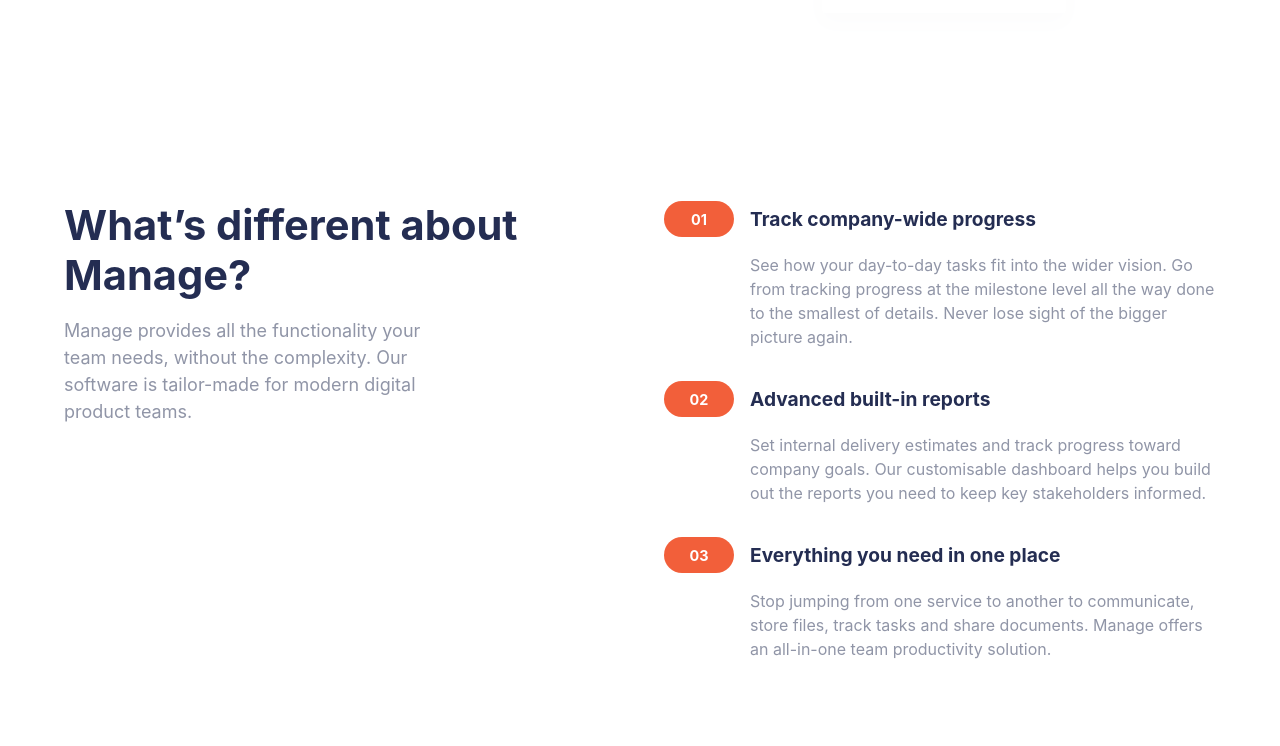
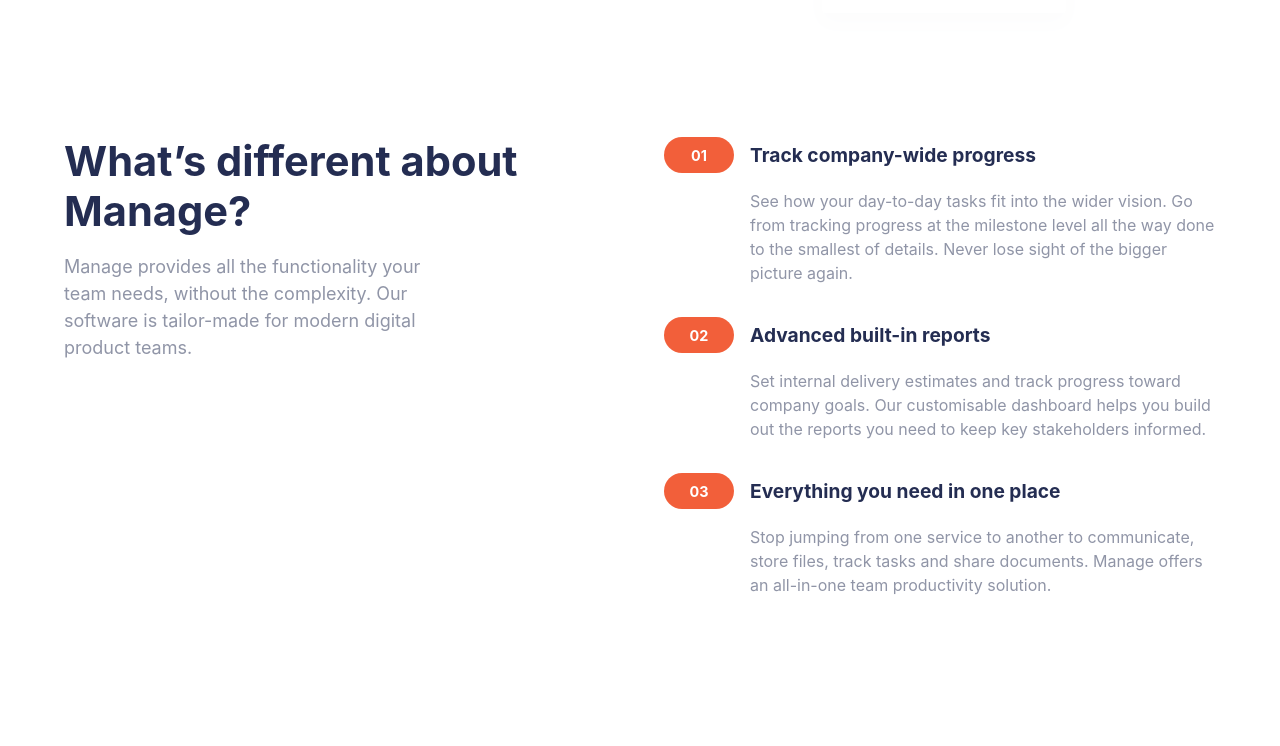
Before and after one commit to fervillalbag/ersa, a Next.js app: page / in a window 1280 px wide. Shown: the part 592-1338 px from the top of the page. Built offline with nearby package versions, Linux system fonts and the light colour scheme.

Commit message:
fix: remove margin different section

```diff
--- a/src/components/Navbar.tsx
+++ b/src/components/Navbar.tsx
@@ -7,7 +7,6 @@ import { NavbarContext } from '../context/Navbar'
 
 const Navbar: React.FC = () => {
   const { showNavbar, setShowNavbar } = useContext(NavbarContext)
-  console.log(showNavbar)
 
   return (
     <Box maxWidth="1170px" margin="0 auto" width="90%" padding="2rem 0">
--- a/src/pages/index.tsx
+++ b/src/pages/index.tsx
@@ -74,7 +74,7 @@ const Home: React.FC = () => {
         maxWidth="1170px"
         margin="0 auto"
         width="90%"
-        padding={{ base: '3rem 0 6rem 0', lg: '6rem 0' }}
+        padding={{ base: '3rem 0 6rem 0', lg: '2rem 0 6rem 0' }}
         gap="3rem"
       >
         <Box>
```
